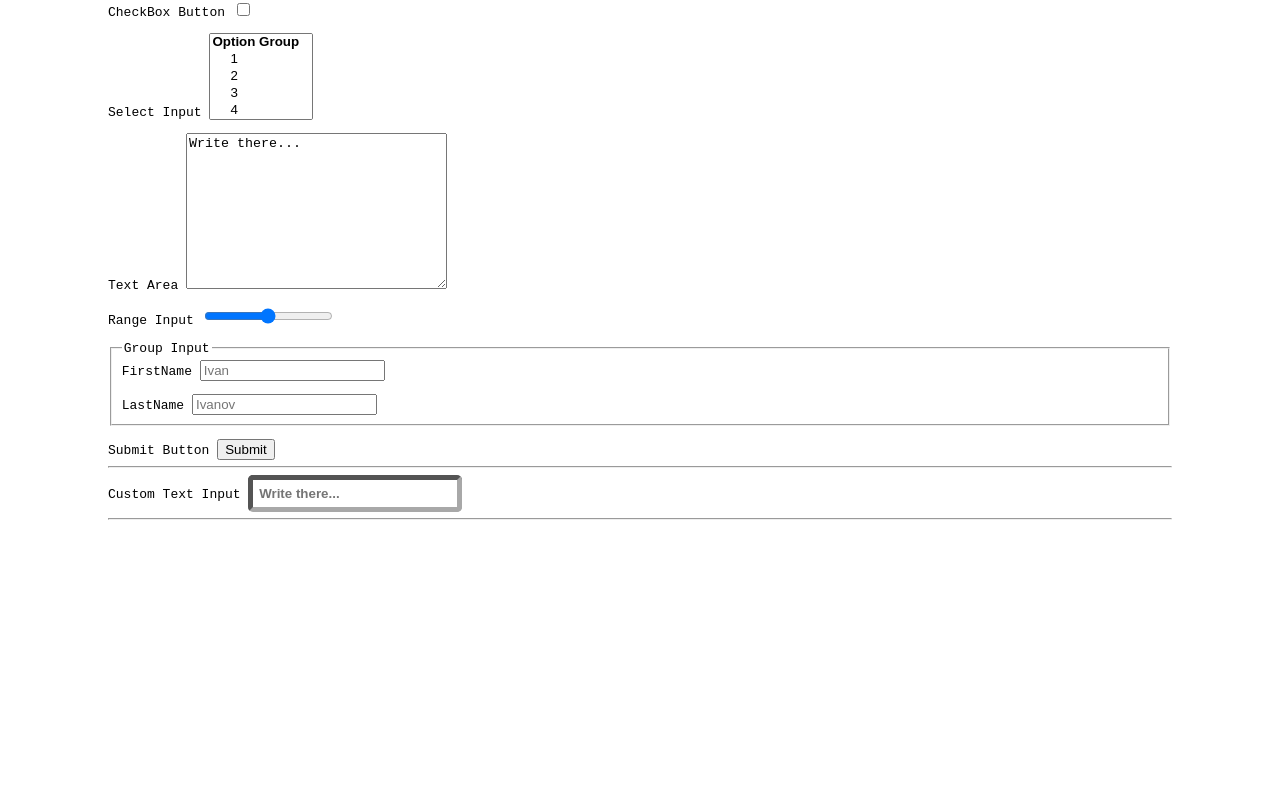
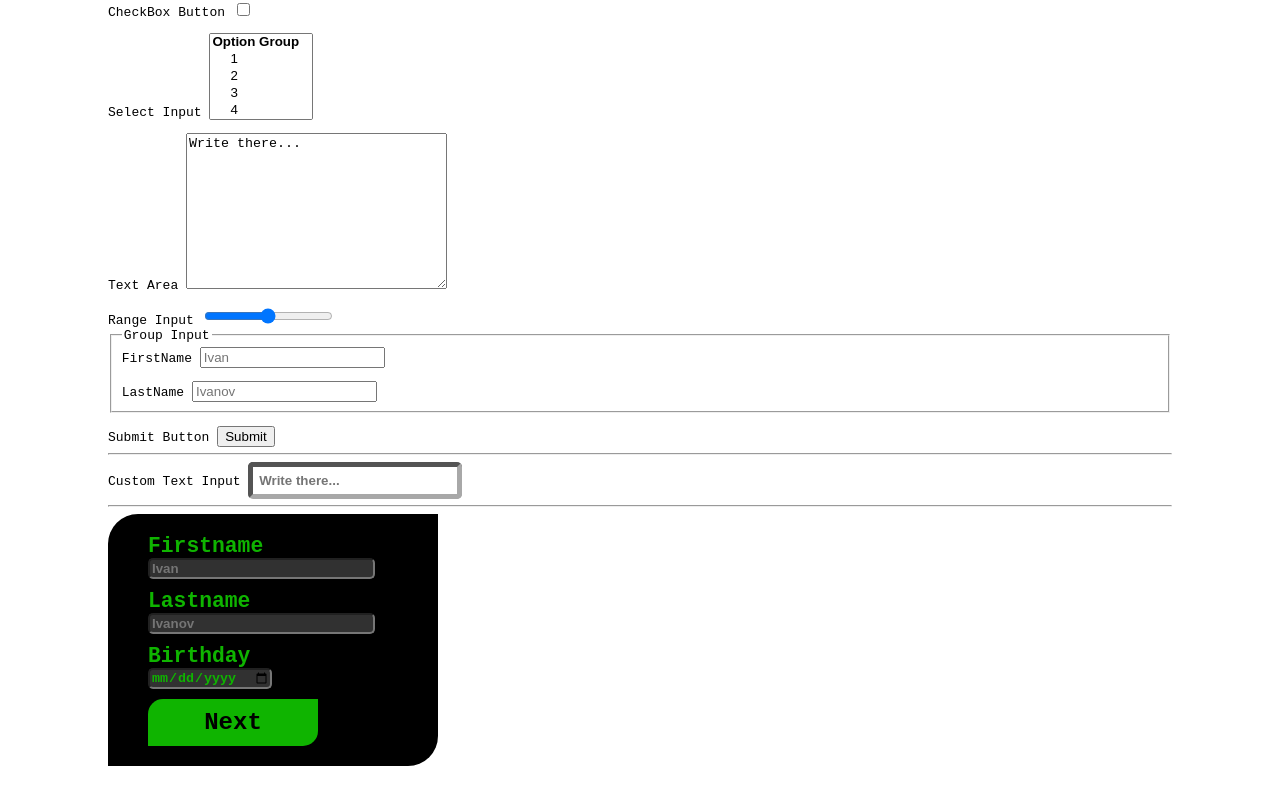
Before and after one commit to nikerowh/test-area, a plain HTML site: page index.html in a window 1280 px wide. Shown: the part 2441-3245 px from the top of the page. Before the commit the page ends 3076 px from the top, so only its background shows below. Drawn offline with Linux system fonts and the light colour scheme.

Commit message:
11.09.2023-7:24

```diff
--- a/index.html
+++ b/index.html
@@ -133,9 +133,11 @@
             <textarea name="textarea" id="textarea" cols="30" rows="10">Write there...</textarea>
             <p></p>
 
-            <label for="range">Range Input</label>
-            <input type="range" min="1" max="10" value="5.5" step="0.5">
-            <p></p>
+            <div class="range">
+                <label for="range">Range Input</label>
+                <input class="range" type="range" min="1" max="10" value="5.5" step="0.5">
+            </div>
+
 
             <fieldset>
                 <legend>Group Input</legend>
@@ -158,6 +160,26 @@
         </form>
         <hr>
 
+        <div class="custom-form">
+            <form action="url">
+                <div class="firstname">
+                    <label for="firstname">Firstname</label><br>
+                    <input size="25" placeholder="Ivan" type="text" name="firstname" id="firstname">
+                </div>
+
+                <div class="lastname">
+                    <label for="lastname">Lastname</label><br>
+                    <input size="25" placeholder="Ivanov" type="text" name="lastname" id="lastname">
+                </div>
+
+                <div class="birthday">
+                    <label for="birthday">Birthday</label><br>
+                    <input type="date" name="birthday" id="birthday">
+                </div>
+
+                <div class="submit">Next</div>
+            </form>
+        </div>
 
     </body>
 </html>
--- a/test-style.css
+++ b/test-style.css
@@ -25,3 +25,55 @@ table td, table tr, table th{border: black thin solid; border-radius: 5px;}
     color: black;
 
 }
+
+
+
+
+
+
+.custom-form {
+    background-color: black;
+    color: rgb(15, 180, 0);
+    border-top-left-radius: 30px;
+    border-bottom-right-radius: 30px;
+    padding-top: 20px;
+    padding-bottom: 20px;
+    padding-left: 40px;
+    padding-right: 40px;
+    height: auto;
+    max-width: 250px;
+
+}
+.firstname label, .lastname label, .birthday label {font-weight: bolder; font-size: 16pt;}
+
+.firstname input, .lastname input, .birthday input {
+    border-radius: 5px;
+    background-color: rgb(49, 49, 49);
+    color: rgb(15, 180, 0);
+    font-weight: bold;
+    margin-bottom: 10px;
+}
+.firstname input:hover, .lastname input:hover, .birthday input:hover {background-color: rgb(15, 49, 15);}
+
+.submit {
+    width: 150px;
+    padding: 10px;
+    color: black;
+    background-color: rgb(15, 180, 0);
+    border-top-left-radius: 15px;
+    border-bottom-right-radius: 15px;
+    font-weight: bolder;
+    font-size: 18pt;
+    text-align: center;
+}
+.submit:hover {
+    border-color: rgb(15, 180, 0);
+    border-width: 3px;
+    background-color: black;
+    color: rgb(15, 180, 0);
+}
+
+.range input {
+    background-color: black;
+    color: rgb(15, 180, 0);
+}
```
